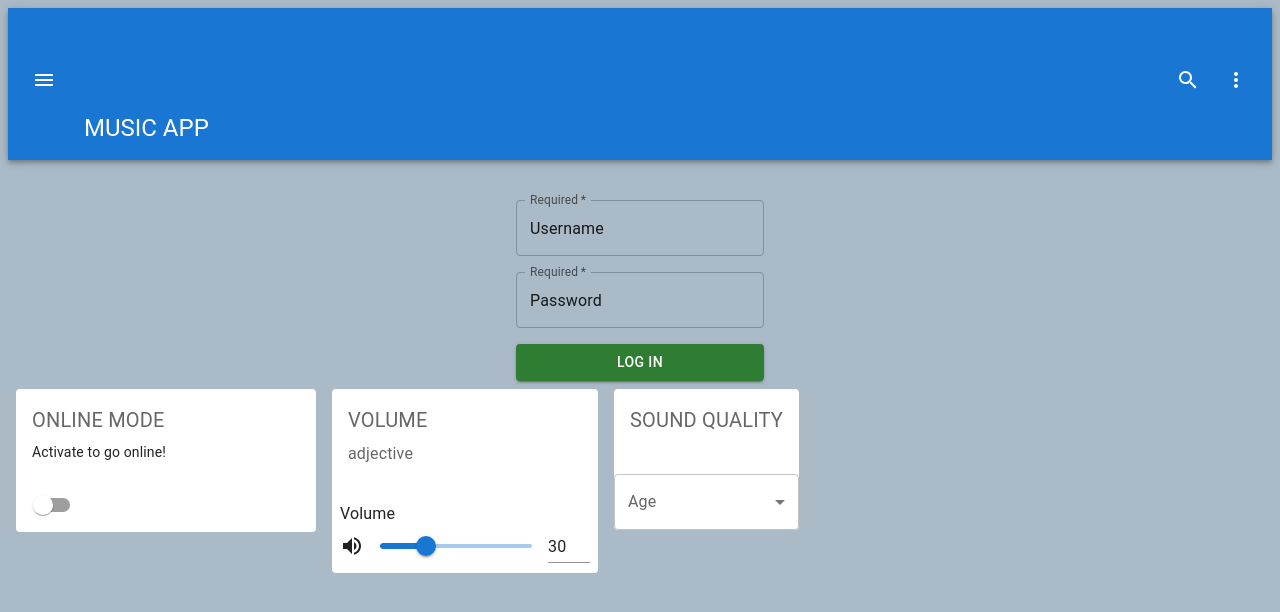
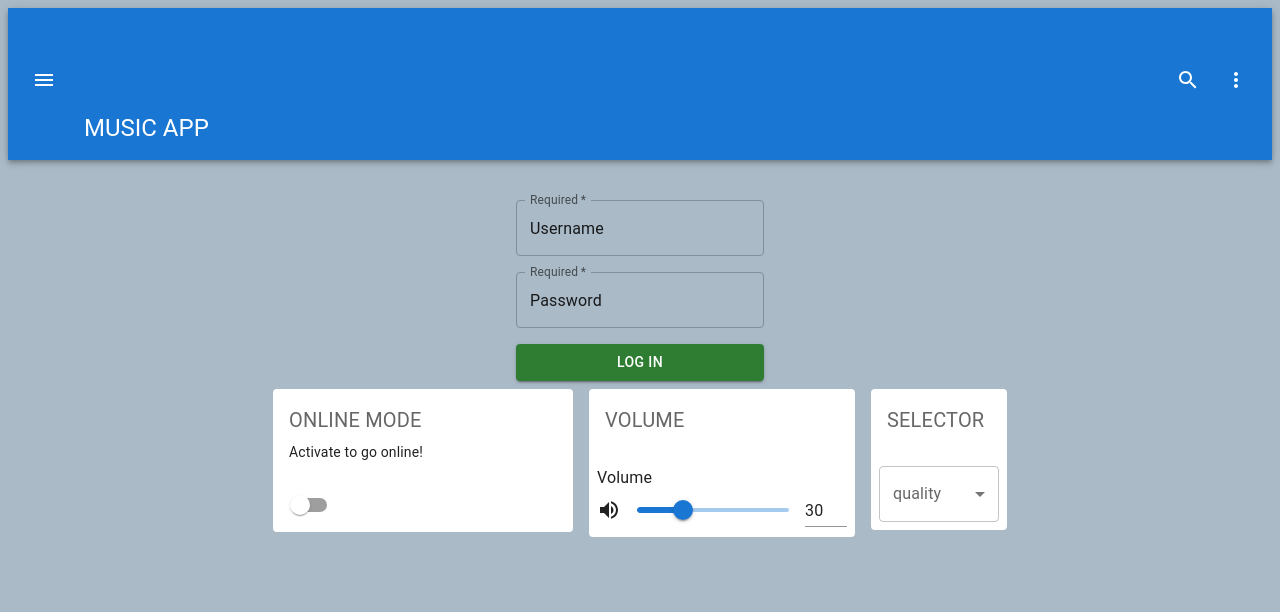
Before and after one commit to jfranco3/music_app1, a React (Create React App) app: page /dash in a window 1280 px wide. Shown: the top 612 px of the page. Built offline with nearby package versions, Linux system fonts and the light colour scheme.

Commit message:
cards edits

```diff
--- a/src/Components/App.css
+++ b/src/Components/App.css
@@ -1,4 +1,3 @@
 body {
   background-color: rgb(170, 186, 199);
-  /* text-align: center; */
 }
--- a/src/Components/Cards/CardSelector.jsx
+++ b/src/Components/Cards/CardSelector.jsx
@@ -1,24 +1,22 @@
 import React from "react";
 import Box from "@mui/material/Box";
+import Typography from "@mui/material/Typography";
 import Card from "@mui/material/Card";
 import CardActions from "@mui/material/CardActions";
 import CardContent from "@mui/material/CardContent";
-import Typography from "@mui/material/Typography";
-import InputLabel from "@mui/material/InputLabel";
-import MenuItem from "@mui/material/MenuItem";
-import FormControl from "@mui/material/FormControl";
-import Select, { SelectChangeEvent } from "@mui/material/Select";
 import Selector from "./Selector";
 
 const card = (
   <React.Fragment>
     <CardContent>
       <Typography sx={{ fontSize: 20 }} color="text.secondary" gutterBottom>
-        SOUND QUALITY
+        SELECTOR
       </Typography>
+      <Typography sx={{ mb: 0.5 }} color="text.secondary"></Typography>
     </CardContent>
-    <CardActions></CardActions>
-    <Selector />
+    <CardActions>
+      <Selector />
+    </CardActions>
   </React.Fragment>
 );
 
--- a/src/Components/Cards/CardSlider.jsx
+++ b/src/Components/Cards/CardSlider.jsx
@@ -1,11 +1,6 @@
 import React from "react";
-import { styled } from "@mui/material/styles";
 import Box from "@mui/material/Box";
-import Grid from "@mui/material/Grid";
 import Typography from "@mui/material/Typography";
-import Slider from "@mui/material/Slider";
-import MuiInput from "@mui/material/Input";
-import VolumeUp from "@mui/icons-material/VolumeUp";
 import CardSlider1 from "./VolumeSlider";
 import Card from "@mui/material/Card";
 import CardActions from "@mui/material/CardActions";
@@ -16,9 +11,6 @@ const card = (
     <CardContent>
       <Typography sx={{ fontSize: 20 }} color="text.secondary" gutterBottom>
         VOLUME
-      </Typography>
-      <Typography sx={{ mb: 1.5 }} color="text.secondary">
-        adjective
       </Typography>
     </CardContent>
     <CardActions>
--- a/src/Components/Cards/Selector.jsx
+++ b/src/Components/Cards/Selector.jsx
@@ -6,21 +6,21 @@ import FormControl from "@mui/material/FormControl";
 import Select from "@mui/material/Select";
 
 export default function BasicSelect() {
-  const [age, setAge] = React.useState("");
+  const [quality, setQuality] = React.useState("");
 
   const handleChange = (event) => {
-    setAge(event.target.value);
+    setQuality(event.target.value);
   };
 
   return (
     <Box sx={{ minWidth: 120 }}>
       <FormControl fullWidth>
-        <InputLabel id="demo-simple-select-label">Age</InputLabel>
+        <InputLabel id="demo-simple-select-label">quality</InputLabel>
         <Select
           labelId="demo-simple-select-label"
           id="demo-simple-select"
-          value={age}
-          label="Age"
+          value={quality}
+          label="quality"
           onChange={handleChange}
         >
           <MenuItem value={10}>Low</MenuItem>
--- a/src/Components/Dashboard.css
+++ b/src/Components/Dashboard.css
@@ -1,8 +1,8 @@
 .all-cards {
-    display: flex;
-    margin: auto;
+  display: flex;
+  justify-content: center;
 }
 
 #all-cards-child {
- flex: 1;
+  flex: 1;
 }
```
